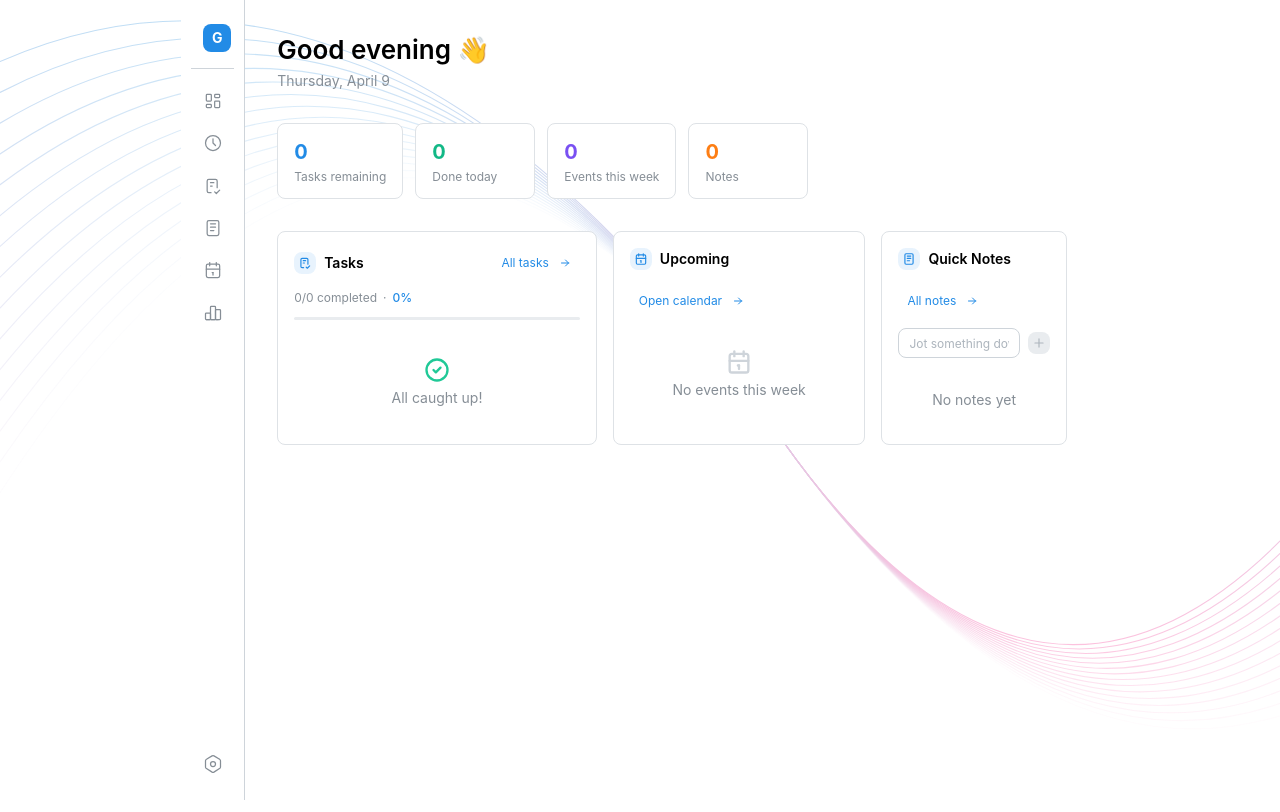
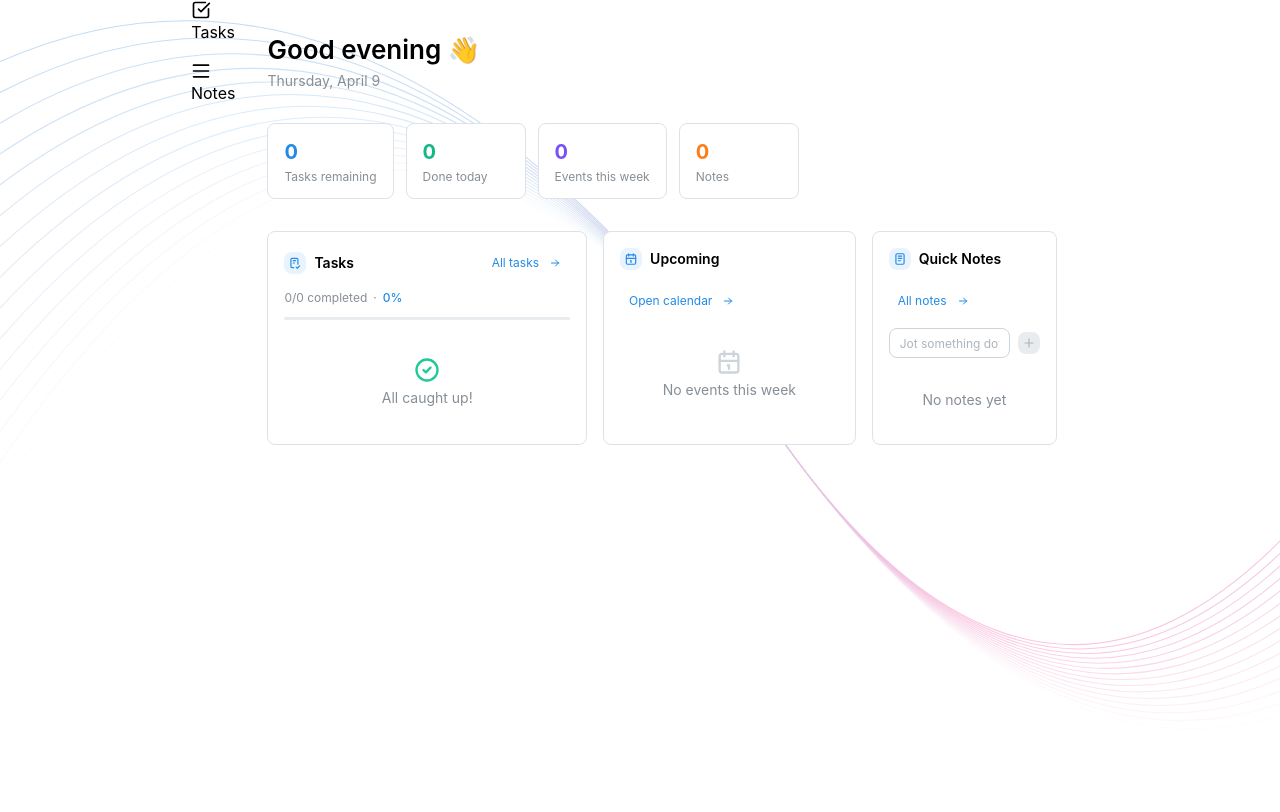
Before and after one commit to anandita-3217/gratify, a React (Vite) app in the folder src/renderer/: page / in a window 1280 px wide. Shown: the top 812 px of the page. Built offline with nearby package versions, Linux system fonts and the light colour scheme.

Commit message:
Rewriting the code from scratch

```diff
--- a/package.json
+++ b/package.json
@@ -26,6 +26,7 @@
     "@mantine/notifications": "^8.3.18",
     "@tabler/icons-react": "^3.41.1",
     "electron-updater": "^6.3.9",
+    "lucide-react": "^1.8.0",
     "react-router-dom": "^7.13.2"
   },
   "devDependencies": {
--- /dev/null
+++ b/src/renderer/src/components/NavItem.jsx
@@ -0,0 +1,12 @@
+import { NavLink } from "react-router-dom"
+import { useState } from "react"
+
+export default function NavItem({ label, icon,isActive }) {
+    // const [active, setActive] = useState<Boolean>(false);
+  return (
+    <button className={isActive ? "text-blue-400" : "text-white/40"}>
+      {icon}
+      {label}
+    </button>
+  )
+}
--- a/src/renderer/src/components/Sidebar.jsx
+++ b/src/renderer/src/components/Sidebar.jsx
@@ -1,173 +1,197 @@
-import { useState } from 'react'
-import { NavLink } from 'react-router-dom'
-import { Box, Stack, Text, Tooltip, UnstyledButton } from '@mantine/core'
-import {
-  IconLayoutDashboard,
-  IconClock,
-  IconChecklist,
-  IconNotes,
-  IconCalendar,
-  IconChartBar,
-  IconSettings2,
-} from '@tabler/icons-react'
+// import { useState } from 'react'
+// import { NavLink } from 'react-router-dom'
+// import { Box, Stack, Text, Tooltip, UnstyledButton } from '@mantine/core'
+// import {
+//   IconLayoutDashboard,
+//   IconClock,
+//   IconChecklist,
+//   IconNotes,
+//   IconCalendar,
+//   IconChartBar,
+//   IconSettings2,
+// } from '@tabler/icons-react'
 
-const NAV_LINKS = [
-  { icon: IconLayoutDashboard, label: 'Dashboard',     to: '/' },
-  { icon: IconClock,           label: 'Pomodoro',      to: '/pomodoro' },
-  { icon: IconChecklist,       label: 'Tasks',         to: '/tasks' },
-  { icon: IconNotes,           label: 'Notes',         to: '/notes' },
-  { icon: IconCalendar,        label: 'Calendar',      to: '/calendar' },
-  { icon: IconChartBar,        label: 'Stats',         to: '/stats' },
-]
 
-const BOTTOM_LINKS = [
-  { icon: IconSettings2,       label: 'Settings',      to: '/settings' },
-]
 
-function NavItem({ icon: Icon, label, to, expanded }) {
+
+// const NAV_LINKS = [
+//   { icon: IconLayoutDashboard, label: 'Dashboard',     to: '/' },
+//   { icon: IconClock,           label: 'Pomodoro',      to: '/pomodoro' },
+//   { icon: IconChecklist,       label: 'Tasks',         to: '/tasks' },
+//   { icon: IconNotes,           label: 'Notes',         to: '/notes' },
+//   { icon: IconCalendar,        label: 'Calendar',      to: '/calendar' },
+//   { icon: IconChartBar,        label: 'Stats',         to: '/stats' },
+// ]
+
+// const BOTTOM_LINKS = [
+//   { icon: IconSettings2,       label: 'Settings',      to: '/settings' },
+// ]
+
+// function NavItem({ icon: Icon, label, to, expanded }) {
+//   return (
+//     <Tooltip
+//     label={label}
+//     position="right"
+//     withArrow
+//       disabled={expanded}
+//       offset={8}
+//       >
+//       <UnstyledButton
+//         component={NavLink}
+//         to={to}
+//         end={to === '/'}
+//         style={({ isActive }) => ({
+//           display: 'flex',
+//           alignItems: 'center',
+//           gap: 12,
+//           width: '100%',
+//           padding: '10px 12px',
+//           borderRadius: 10,
+//           textDecoration: 'none',
+//           overflow: 'hidden',
+//           whiteSpace: 'nowrap',
+//           transition: 'background 0.15s ease, color 0.15s ease',
+//           color: isActive
+//           ? 'var(--mantine-color-blue-6)'
+//           : 'var(--mantine-color-dimmed)',
+//           background: isActive
+//           ? 'var(--mantine-color-blue-0)'
+//           : 'transparent',
+//         })}
+//         onMouseEnter={(e) => {
+//           if (!e.currentTarget.dataset.active) {
+//             e.currentTarget.style.background = 'var(--mantine-color-gray-0)'
+//           }
+//         }}
+//         onMouseLeave={(e) => {
+//           const isActive = e.currentTarget.getAttribute('aria-current') === 'page'
+//           if (!isActive) {
+//             e.currentTarget.style.background = 'transparent'
+//           }
+//         }}
+//         >
+//         <Box style={{ flexShrink: 0, display: 'flex', alignItems: 'center' }}>
+//           <Icon size={20} stroke={1.5} />
+//         </Box>
+//         <Text
+//           size="sm"
+//           fw={500}
+//           style={{
+//             opacity: expanded ? 1 : 0,
+//             transform: expanded ? 'translateX(0)' : 'translateX(-6px)',
+//             transition: 'opacity 0.2s ease, transform 0.2s ease',
+//             pointerEvents: 'none',
+//             userSelect: 'none',
+//           }}
+//           >
+//           {label}
+//         </Text>
+//       </UnstyledButton>
+//     </Tooltip>
+//   )
+// }
+
+// export default function Sidebar() {
+//   const [expanded, setExpanded] = useState(false)
+
+//   return (
+//     <Box
+//     onMouseEnter={() => setExpanded(true)}
+//     onMouseLeave={() => setExpanded(false)}
+//     style={{
+//       width: expanded ? 200 : 64,
+//       minWidth: expanded ? 200 : 64,
+//       height: '100vh',
+//       borderRight: '1px solid var(--mantine-color-default-border)',
+//       display: 'flex',
+//       flexDirection: 'column',
+//       justifyContent: 'space-between',
+//       padding: '16px 10px',
+//       transition: 'width 0.25s cubic-bezier(0.4, 0, 0.2, 1), min-width 0.25s cubic-bezier(0.4, 0, 0.2, 1)',
+//       overflow: 'hidden',
+//       flexShrink: 0,
+//       background: 'var(--mantine-color-body)',
+//       zIndex: 100,
+//     }}
+//     >
+//       {/* Logo */}
+//       <Stack gap={4}>
+//         <Box
+//           style={{
+//             display: 'flex',
+//             alignItems: 'center',
+//             gap: 10,
+//             padding: '8px 12px 16px',
+//             borderBottom: '1px solid var(--mantine-color-default-border)',
+//             marginBottom: 8,
+//             overflow: 'hidden',
+//             whiteSpace: 'nowrap',
+//           }}
+//           >
+//           <Box
+//             style={{
+//               width: 28,
+//               height: 28,
+//               borderRadius: 8,
+//               background: 'var(--mantine-color-blue-6)',
+//               display: 'flex',
+//               alignItems: 'center',
+//               justifyContent: 'center',
+//               flexShrink: 0,
+//             }}
+//             >
+//             <Text fw={700} size="sm" c="white" style={{ lineHeight: 1 }}>G</Text>
+//           </Box>
+//           <Text
+//             fw={700}
+//             size="sm"
+//             style={{
+//               opacity: expanded ? 1 : 0,
+//               transform: expanded ? 'translateX(0)' : 'translateX(-6px)',
+//               transition: 'opacity 0.2s ease, transform 0.2s ease',
+//               letterSpacing: '-0.01em',
+//               whiteSpace: 'nowrap',
+//             }}
+//             >
+//             Gratify
+//           </Text>
+//         </Box>
+
+//         {/* Main nav links */}
+//         <Stack gap={2}>
+//           {/* {NAV_LINKS.map((link) => (
+//             <NavItem key={link.to} {...link} expanded={expanded} />
+//             ))} */}
+//         </Stack>
+//       </Stack>
+
+//       {/* Bottom: Settings */}
+//       <Stack gap={2}>
+//         {/* {BOTTOM_LINKS.map((link) => (
+//           // <NavItem key={link.to} {...link} expanded={expanded} />
+//           ))} */}
+
+//         {/* <NavItem icon={<LayoutDashboard/> } label={"Dashboard"}/> */}
+//         <NavItem icon={<CheckSquare size={20} />} label={"Tasks"}/>
+//         {/* <NavItem icon={<TextAlignJustify/> } label={"Notes"}/>
+//         <NavItem icon={<Calendar/> } label={"Calendar"}/>
+//         <NavItem icon={<Timer/> } label={"Timer"}/>
+//         <NavItem icon={<ChartLine/> } label={"Stats"}/> */}
+//       </Stack>
+//     </Box>
+//   )
+// }
+import { CheckSquare, ListChecks ,LayoutDashboard,TextAlignJustify, Calendar,Timer ,ChartLine      } from 'lucide-react'
+import NavItem from './NavItem'
+import { useState } from 'react';
+import {Box, Stack} from '@mantine/core'
+
+export default function Sidebar(){
+  const [activePage, setActivePage] = useState("tasks")
   return (
-    <Tooltip
-      label={label}
-      position="right"
-      withArrow
-      disabled={expanded}
-      offset={8}
-    >
-      <UnstyledButton
-        component={NavLink}
-        to={to}
-        end={to === '/'}
-        style={({ isActive }) => ({
-          display: 'flex',
-          alignItems: 'center',
-          gap: 12,
-          width: '100%',
-          padding: '10px 12px',
-          borderRadius: 10,
-          textDecoration: 'none',
-          overflow: 'hidden',
-          whiteSpace: 'nowrap',
-          transition: 'background 0.15s ease, color 0.15s ease',
-          color: isActive
-            ? 'var(--mantine-color-blue-6)'
-            : 'var(--mantine-color-dimmed)',
-          background: isActive
-            ? 'var(--mantine-color-blue-0)'
-            : 'transparent',
-        })}
-        onMouseEnter={(e) => {
-          if (!e.currentTarget.dataset.active) {
-            e.currentTarget.style.background = 'var(--mantine-color-gray-0)'
-          }
-        }}
-        onMouseLeave={(e) => {
-          const isActive = e.currentTarget.getAttribute('aria-current') === 'page'
-          if (!isActive) {
-            e.currentTarget.style.background = 'transparent'
-          }
-        }}
-      >
-        <Box style={{ flexShrink: 0, display: 'flex', alignItems: 'center' }}>
-          <Icon size={20} stroke={1.5} />
-        </Box>
-        <Text
-          size="sm"
-          fw={500}
-          style={{
-            opacity: expanded ? 1 : 0,
-            transform: expanded ? 'translateX(0)' : 'translateX(-6px)',
-            transition: 'opacity 0.2s ease, transform 0.2s ease',
-            pointerEvents: 'none',
-            userSelect: 'none',
-          }}
-        >
-          {label}
-        </Text>
-      </UnstyledButton>
-    </Tooltip>
-  )
+    <Stack>
+      <NavItem icon={<CheckSquare size={20}/>} label="Tasks" isActive = {activePage === 'tasks'} onClick = {() => setActivePage('tasks')}/>
+      <NavItem icon={<TextAlignJustify size={20}/>} label="Notes"/>
+    </Stack>
+  );
 }
-
-export default function Sidebar() {
-  const [expanded, setExpanded] = useState(false)
-
-  return (
-    <Box
-      onMouseEnter={() => setExpanded(true)}
-      onMouseLeave={() => setExpanded(false)}
-      style={{
-        width: expanded ? 200 : 64,
-        minWidth: expanded ? 200 : 64,
-        height: '100vh',
-        borderRight: '1px solid var(--mantine-color-default-border)',
-        display: 'flex',
-        flexDirection: 'column',
-        justifyContent: 'space-between',
-        padding: '16px 10px',
-        transition: 'width 0.25s cubic-bezier(0.4, 0, 0.2, 1), min-width 0.25s cubic-bezier(0.4, 0, 0.2, 1)',
-        overflow: 'hidden',
-        flexShrink: 0,
-        background: 'var(--mantine-color-body)',
-        zIndex: 100,
-      }}
-    >
-      {/* Logo */}
-      <Stack gap={4}>
-        <Box
-          style={{
-            display: 'flex',
-            alignItems: 'center',
-            gap: 10,
-            padding: '8px 12px 16px',
-            borderBottom: '1px solid var(--mantine-color-default-border)',
-            marginBottom: 8,
-            overflow: 'hidden',
-            whiteSpace: 'nowrap',
-          }}
-        >
-          <Box
-            style={{
-              width: 28,
-              height: 28,
-              borderRadius: 8,
-              background: 'var(--mantine-color-blue-6)',
-              display: 'flex',
-              alignItems: 'center',
-              justifyContent: 'center',
-              flexShrink: 0,
-            }}
-          >
-            <Text fw={700} size="sm" c="white" style={{ lineHeight: 1 }}>G</Text>
-          </Box>
-          <Text
-            fw={700}
-            size="sm"
-            style={{
-              opacity: expanded ? 1 : 0,
-              transform: expanded ? 'translateX(0)' : 'translateX(-6px)',
-              transition: 'opacity 0.2s ease, transform 0.2s ease',
-              letterSpacing: '-0.01em',
-              whiteSpace: 'nowrap',
-            }}
-          >
-            Gratify
-          </Text>
-        </Box>
-
-        {/* Main nav links */}
-        <Stack gap={2}>
-          {NAV_LINKS.map((link) => (
-            <NavItem key={link.to} {...link} expanded={expanded} />
-          ))}
-        </Stack>
-      </Stack>
-
-      {/* Bottom: Settings */}
-      <Stack gap={2}>
-        {BOTTOM_LINKS.map((link) => (
-          <NavItem key={link.to} {...link} expanded={expanded} />
-        ))}
-      </Stack>
-    </Box>
-  )
-}
```
Also changed, not shown: 2 other files (tests, documents, lock files or other folders).
